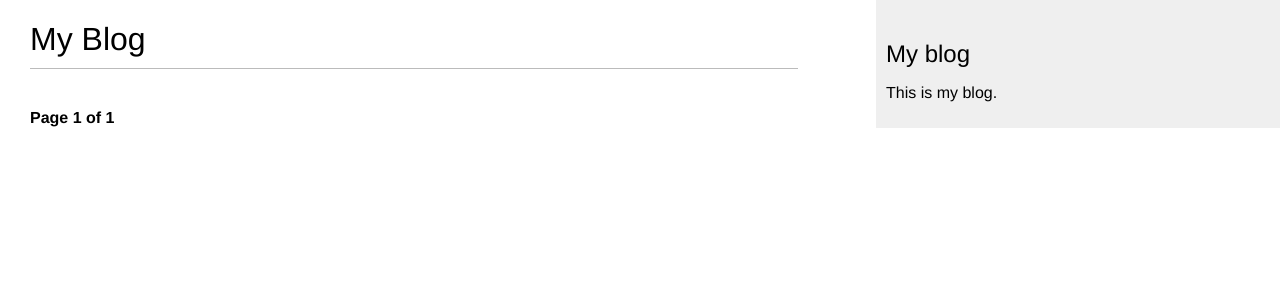
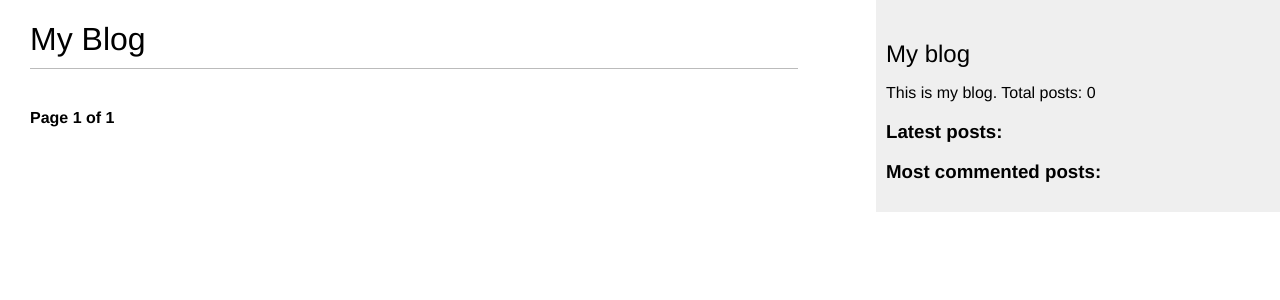
Before and after one commit to VasixKrin/blog, a Django app: page /blog/ in a window 1280 px wide. Shown: the top 300 px of the page. Run offline with Django 5.2, Linux system fonts and the light colour scheme; data that the repository does not hold is empty.

Commit message:
Created custom template tags.

```diff
--- a/mysite/blog/templates/blog/base.html
+++ b/mysite/blog/templates/blog/base.html
@@ -1,19 +1,34 @@
 {% load static%}
+{% load blog_tags %}
 <!DOCTYPE html>
 <html lang="en">
 <head>
     <meta charset="UTF-8">
     <title>{% block title %}{% endblock %}</title>
-  <link href="{% static 'css/blog.css' %}" rel="stylesheet">
+    <link href="{% static 'css/blog.css' %}" rel="stylesheet">
 </head>
 <body>
 <div id="content">
-  {% block content %}
-  {% endblock %}
+    {% block content %}
+    {% endblock %}
 </div>
 <div id="sidebar">
-  <h2>My blog</h2>
-  <p>This is my blog.</p>
+    <h2>My blog</h2>
+    <p>
+        This is my blog.
+        Total posts: {% total_posts %}
+    </p>
+    <h3>Latest posts:</h3>
+    {% show_latest_posts 3 %}
+    <h3>Most commented posts:</h3>
+    {% get_most_commented_posts as most_commented_posts %}
+    <ul>
+        {% for post in most_commented_posts %}
+        <li>
+            <a href="{{ post.get_absolute_url }}">{{ post.title }}</a>
+        </li>
+        {% endfor %}
+    </ul>
 </div>
 </body>
 </html>
--- /dev/null
+++ b/mysite/blog/templates/blog/post/latest_posts.html
@@ -0,0 +1,7 @@
+<ul>
+    {% for post in latest_posts%}
+    <li>
+        <a href="{{ post.get_absolute_url }}">{{ post.title }}</a>
+    </li>
+    {% endfor %}
+</ul>
--- /dev/null
+++ b/mysite/blog/templatetags/blog_tags.py
@@ -0,0 +1,23 @@
+from django import template
+from django.db.models import Count
+from ..models import Post
+
+register = template.Library()
+
+
+@register.simple_tag
+def total_posts():
+    return Post.published.count()
+
+
+@register.simple_tag
+def get_most_commented_posts(count=5):
+    return Post.published.annotate(
+        total_comments=Count('comments')
+    ).order_by('-total_comments')[:count]
+
+
+@register.inclusion_tag('blog/post/latest_posts.html')
+def show_latest_posts(count=5):
+    latest_posts = Post.published.order_by('-publish')[:count]
+    return {'latest_posts': latest_posts}
```
Also changed, not shown: mysite/blog/templatetags/__init__.py (added).
